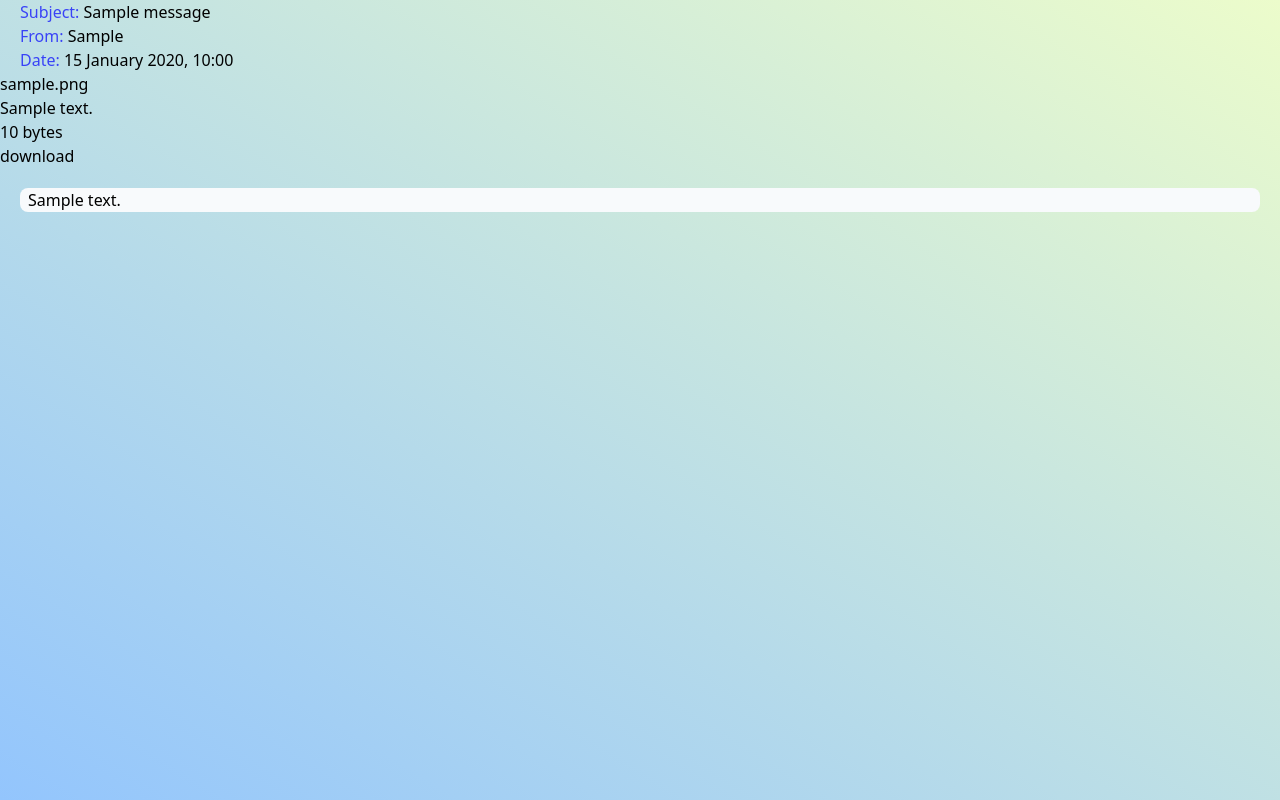
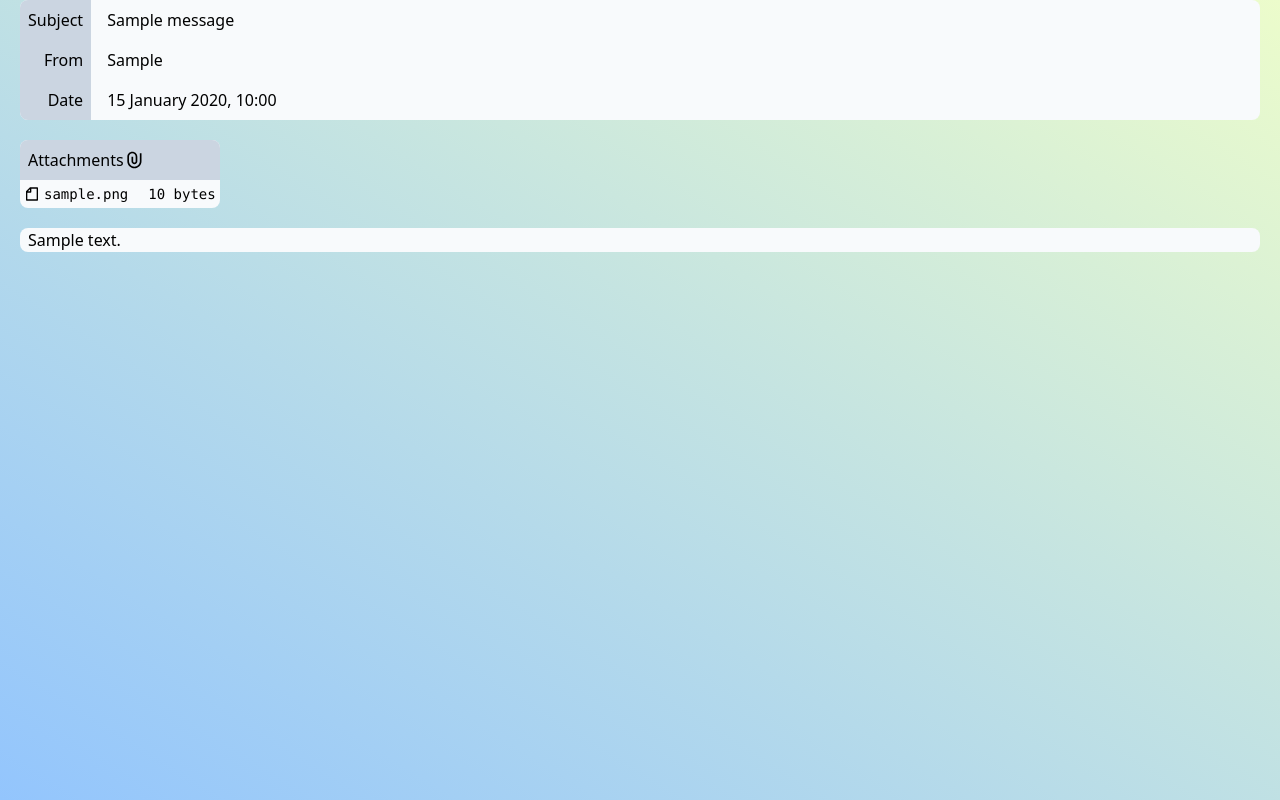
Before and after one commit to sz-hankus/TempoMail, a Django app: template src/web_app/templates/web_app/message.html in a window 1280 px wide. Run offline with Django 4.2, Linux system fonts and the light colour scheme; tables that the repository leaves empty hold one stand-in row (values such as "Sample post"); the template is opened without the code that fills it: values that come from a table or form of the project are taken from there, most other values are stand-ins (such as "Sample title", 1, 10 or a date in 2020); parts of the project's set-up code (start-up, migrations or seed data) failed here and were passed over; some libraries are stand-ins or nearby versions.

Commit message:
Message template overhaul

```diff
--- a/src/web_app/templates/web_app/message.html
+++ b/src/web_app/templates/web_app/message.html
@@ -2,20 +2,47 @@
 
 {% block content %}
 <div width="70%" class="h-full min-h-screen bg-cover bg-gradient-to-tr from-blue-300 to-lime-100">
-    <div class="ml-5">
-        <div class="break-words"><span style="color:blue;opacity:0.7">Subject: </span>{{ message.subject }}</div>
-        <div><span style="color:blue;opacity:0.7">From: </span>{{ message.sender }}</div>
-        <div><span style="color:blue;opacity:0.7">Date: </span>{{ message.formatted_date }}</div>
+    <!-- Subject, sender, date -->
+    <div class="mx-5 bg-slate-50 rounded-lg">
+        <div class="flex flex-row">
+            <div class="flex flex-col w-min bg-slate-300 rounded-l-lg">
+                <p class="p-2 text-right">Subject</p>
+                <p class="p-2 text-right">From</p>
+                <p class="p-2 text-right">Date</p>
+            </div>
+            <div class="flex flex-col px-2">
+                <p class="p-2 text-left">{{ message.subject }}</p>
+                <p class="p-2 text-left">{{ message.sender }}</p>
+                <p class="p-2 text-left">{{ message.formatted_date }}</p>
+            </div>
+        </div>
     </div>
+
     <!-- Attachments -->
-    <div>
-    {% for attachment in attachments %}
-        <p>{{ attachment.file_name }}</p>
-        <p>{{ attachment.content_type }}</p>
-        <p>{{ attachment.size | filesizeformat }}</p>
-        <a href="{{ attachment.get_download_url }}">download</a>
-    {% endfor %}
+    {% if attachments %}
+    <div style="min-width: 6rem" class="m-5 w-min flex flex-col bg-slate-50 rounded-lg break-words">
+        <!-- Attachments + icon -->
+        <div class="flex flex-row p-2 bg-slate-300 rounded-t-lg">
+            <span>Attachments</span>
+            <svg class="w-5" xmlns="http://www.w3.org/2000/svg" viewBox="0 0 24 24"><path d="M14 13.5V8C14 5.79086 12.2091 4 10 4C7.79086 4 6 5.79086 6 8V13.5C6 17.0899 8.91015 20 12.5 20C16.0899 20 19 17.0899 19 13.5V4H21V13.5C21 18.1944 17.1944 22 12.5 22C7.80558 22 4 18.1944 4 13.5V8C4 4.68629 6.68629 2 10 2C13.3137 2 16 4.68629 16 8V13.5C16 15.433 14.433 17 12.5 17C10.567 17 9 15.433 9 13.5V8H11V13.5C11 14.3284 11.6716 15 12.5 15C13.3284 15 14 14.3284 14 13.5Z"></path></svg>
+        </div>
+
+        {% for attachment in attachments %}
+        <a href="{{ attachment.get_download_url }}">
+            <div class="p-1 flex flex-row justify-between space-x-5 font-mono text-sm hover:underline">
+                <div class="flex flex-row space-x-1">
+                    <svg class="w-4" xmlns="http://www.w3.org/2000/svg" viewBox="0 0 24 24"><path d="M9 2.00318V2H19.9978C20.5513 2 21 2.45531 21 2.9918V21.0082C21 21.556 20.5551 22 20.0066 22H3.9934C3.44476 22 3 21.5501 3 20.9932V8L9 2.00318ZM5.82918 8H9V4.83086L5.82918 8ZM11 4V9C11 9.55228 10.5523 10 10 10H5V20H19V4H11Z"></path></svg>
+                    <span>{{ attachment.file_name }}</span>
+                </div>
+                <span>{{ attachment.size | filesizeformat }}</span>
+                <!-- <a href="{{ attachment.get_download_url }}">download</a> -->
+            </div>
+        </a>
+        {% endfor %}
     </div>
+    {% endif %}
+
+    <!-- Mail content -->
     <div class="mb-3 bg-slate-50 rounded-lg break-words m-5">
         <div class="m-2">
             {{ message.content|safe }}
```
